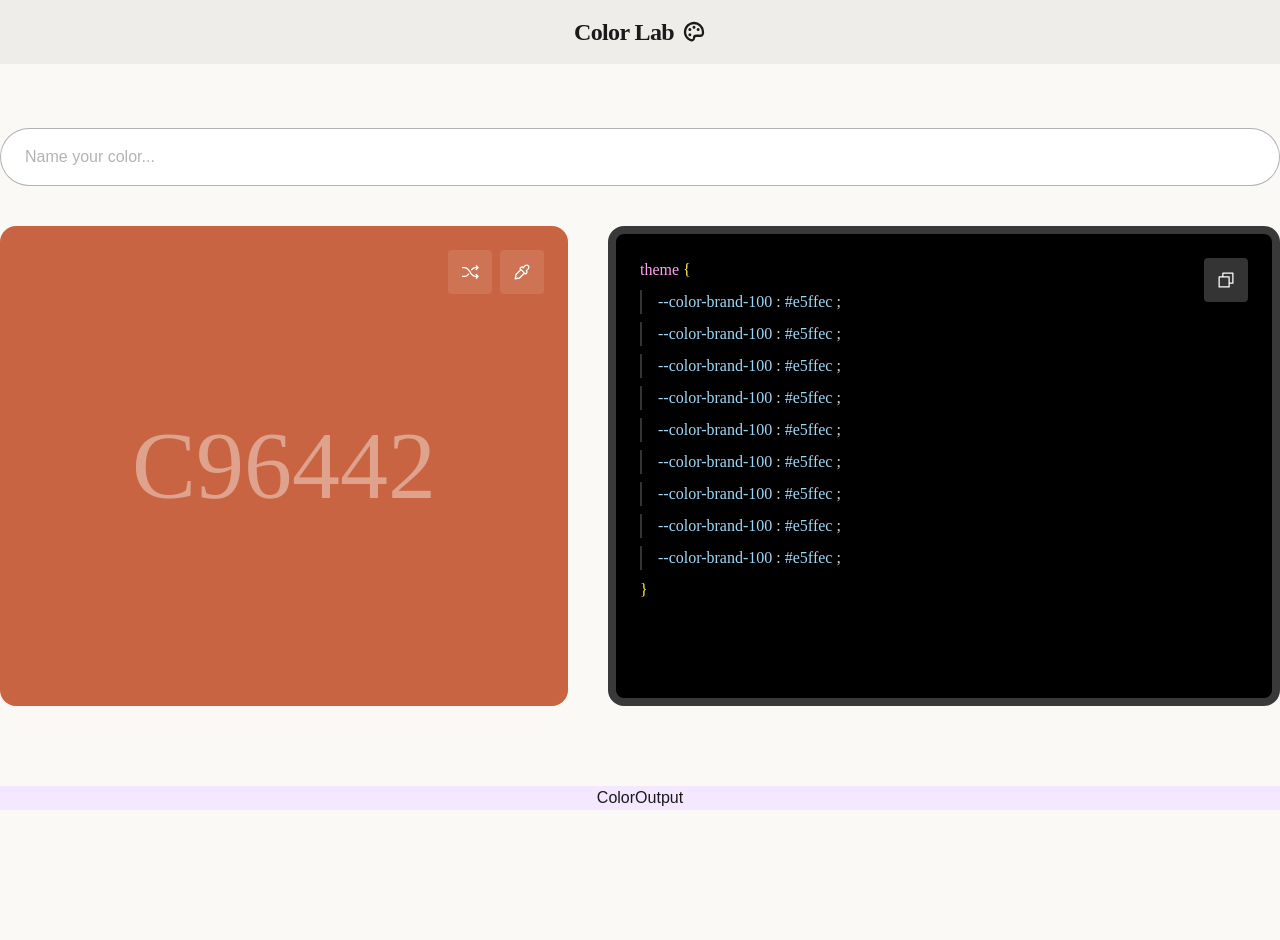
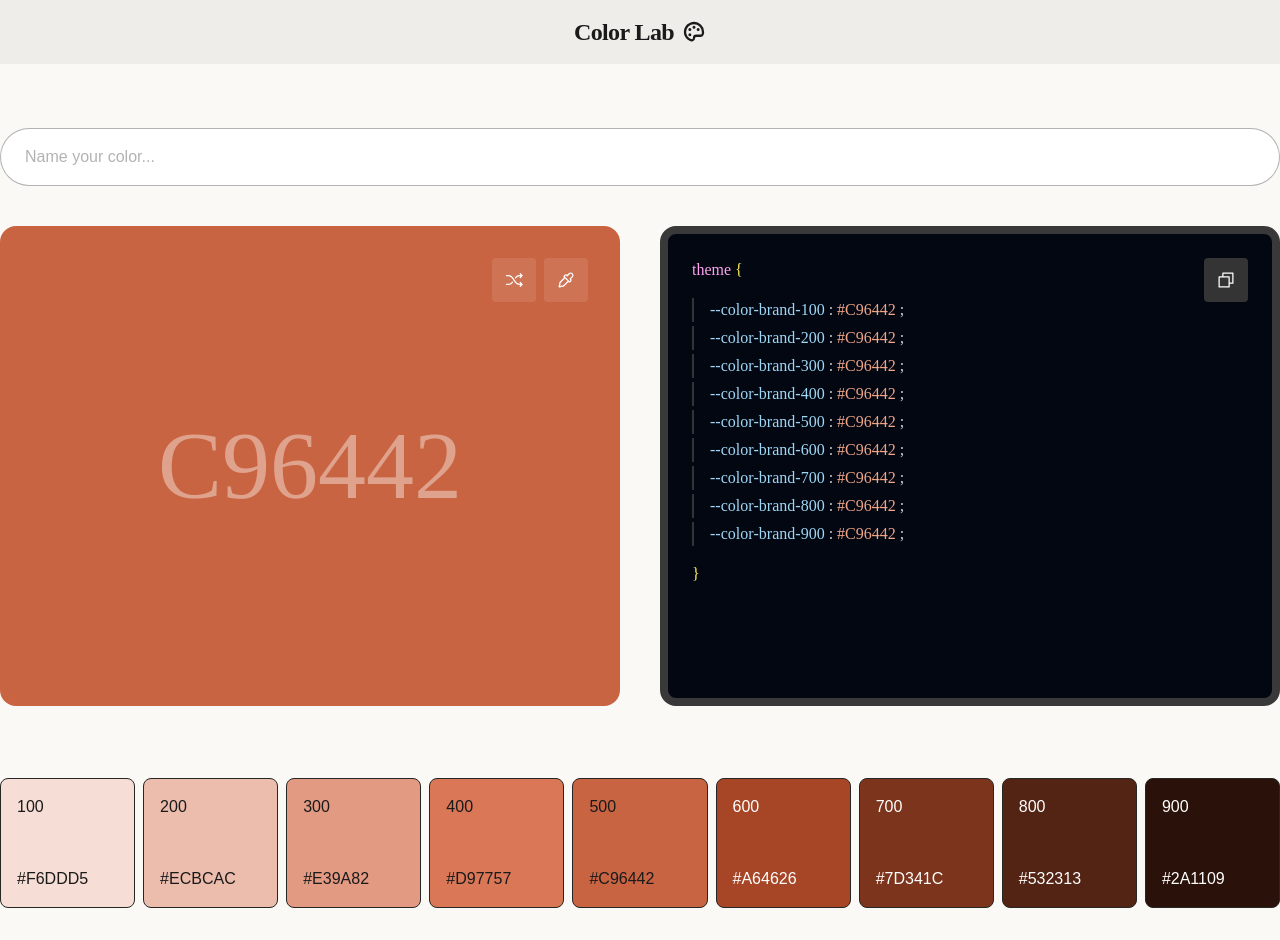
Before and after one commit to JoelleVoogt/color-lab, a Next.js app: page / in a window 1280 px wide. Before the commit the page ends 850 px from the top, so only its background shows below. Built offline with nearby package versions, Linux system fonts and the light colour scheme.

Commit message:
Added the color variables

```diff
--- /dev/null
+++ b/components/code_variable.tsx
@@ -0,0 +1,24 @@
+export default function CodeVariable({
+  name,
+  scale,
+  value,
+}: {
+  name: string;
+  scale: string;
+  value: string;
+}) {
+  return (
+    <>
+      <div className="flex flex-row w-full border-l-2 border-[#343434] pl-4">
+        <p className="font-mono text-[#9ED8F7]">--color</p>
+        <p className="font-mono text-[#9ED8F7]">-{name}</p>
+        <div className="flex gap-1">
+          <p className="font-mono text-[#9ED8F7]">-{scale}</p>
+          <p className="font-mono text-[#D4D4D4]">:</p>
+          <p className="font-mono text-[#EFA688]">{value}</p>
+          <p className="font-mono text-[#D4D4D4]">;</p>
+        </div>
+      </div>
+    </>
+  );
+}
--- /dev/null
+++ b/components/color_variable.tsx
@@ -0,0 +1,21 @@
+export default function ColorVariable({
+  scale,
+  value,
+  text,
+}: {
+  scale: string;
+  value: string;
+  text: "white" | "gray-950";
+}) {
+  return (
+    <>
+      <div
+        className="flex flex-col gap-12 w-full p-4 rounded-lg border border-[#262624]"
+        style={{ backgroundColor: `${value}`, color: `${text}` }}
+      >
+        <p>{scale}</p>
+        <p>{value}</p>
+      </div>
+    </>
+  );
+}
--- a/sections/code_output.tsx
+++ b/sections/code_output.tsx
@@ -1,11 +1,12 @@
 "use client";
 
 import { CopyIcon } from "@phosphor-icons/react";
+import CodeVariable from "@/components/code_variable";
 
 export default function ColorPicker() {
   return (
     <>
-      <div className="flex flex-1 relative py-6 pl-6 pr-24 h-[480px] justify-start items-start bg-black border-8 border-[#393939] font-mono w-full rounded-2xl">
+      <div className="flex flex-1 relative p-6 h-[480px] justify-start items-start bg-gray-950 border-8 border-[#393939] font-mono w-full rounded-2xl">
         <div className="flex flex-row gap-2 absolute top-6 right-6">
           <button
             type="button"
@@ -16,91 +17,22 @@ export default function ColorPicker() {
           </button>
         </div>
 
-        <div className="flex flex-col gap-2">
+        <div className="flex flex-col gap-4 pr-24">
           <div className="flex flex-row gap-1">
             <p className="font-mono text-[#FFA1EE]">theme</p>
             <p className="font-mono text-[#FFEE58] w-full">{"{"}</p>
           </div>
 
-          <div className="flex-col">
-            <div className="flex flex-row gap-1 w-full border-l-2 border-[#343434] pl-4">
-              <p className="font-mono text-[#9ED8F7]">--color-brand-100</p>
-              <p className="font-mono text-[#D4D4D4]">:</p>
-              <p className="font-mono text-[#9ED8F7]">#e5ffec</p>
-              <p className="font-mono text-[#D4D4D4]">;</p>
-            </div>
-          </div>
-
-          <div className="flex-col">
-            <div className="flex flex-row gap-1 w-full border-l-2 border-[#343434] pl-4">
-              <p className="font-mono text-[#9ED8F7]">--color-brand-100</p>
-              <p className="font-mono text-[#D4D4D4]">:</p>
-              <p className="font-mono text-[#9ED8F7]">#e5ffec</p>
-              <p className="font-mono text-[#D4D4D4]">;</p>
-            </div>
-          </div>
-
-          <div className="flex-col">
-            <div className="flex flex-row gap-1 w-full border-l-2 border-[#343434] pl-4">
-              <p className="font-mono text-[#9ED8F7]">--color-brand-100</p>
-              <p className="font-mono text-[#D4D4D4]">:</p>
-              <p className="font-mono text-[#9ED8F7]">#e5ffec</p>
-              <p className="font-mono text-[#D4D4D4]">;</p>
-            </div>
-          </div>
-
-          <div className="flex-col">
-            <div className="flex flex-row gap-1 w-full border-l-2 border-[#343434] pl-4">
-              <p className="font-mono text-[#9ED8F7]">--color-brand-100</p>
-              <p className="font-mono text-[#D4D4D4]">:</p>
-              <p className="font-mono text-[#9ED8F7]">#e5ffec</p>
-              <p className="font-mono text-[#D4D4D4]">;</p>
-            </div>
-          </div>
-
-          <div className="flex-col">
-            <div className="flex flex-row gap-1 w-full border-l-2 border-[#343434] pl-4">
-              <p className="font-mono text-[#9ED8F7]">--color-brand-100</p>
-              <p className="font-mono text-[#D4D4D4]">:</p>
-              <p className="font-mono text-[#9ED8F7]">#e5ffec</p>
-              <p className="font-mono text-[#D4D4D4]">;</p>
-            </div>
-          </div>
-
-          <div className="flex-col">
-            <div className="flex flex-row gap-1 w-full border-l-2 border-[#343434] pl-4">
-              <p className="font-mono text-[#9ED8F7]">--color-brand-100</p>
-              <p className="font-mono text-[#D4D4D4]">:</p>
-              <p className="font-mono text-[#9ED8F7]">#e5ffec</p>
-              <p className="font-mono text-[#D4D4D4]">;</p>
-            </div>
-          </div>
-
-          <div className="flex-col">
-            <div className="flex flex-row gap-1 w-full border-l-2 border-[#343434] pl-4">
-              <p className="font-mono text-[#9ED8F7]">--color-brand-100</p>
-              <p className="font-mono text-[#D4D4D4]">:</p>
-              <p className="font-mono text-[#9ED8F7]">#e5ffec</p>
-              <p className="font-mono text-[#D4D4D4]">;</p>
-            </div>
-          </div>
-
-          <div className="flex-col">
-            <div className="flex flex-row gap-1 w-full border-l-2 border-[#343434] pl-4">
-              <p className="font-mono text-[#9ED8F7]">--color-brand-100</p>
-              <p className="font-mono text-[#D4D4D4]">:</p>
-              <p className="font-mono text-[#9ED8F7]">#e5ffec</p>
-              <p className="font-mono text-[#D4D4D4]">;</p>
-            </div>
-          </div>
-
-          <div className="flex-col">
-            <div className="flex flex-row gap-1 w-full border-l-2 border-[#343434] pl-4">
-              <p className="font-mono text-[#9ED8F7]">--color-brand-100</p>
-              <p className="font-mono text-[#D4D4D4]">:</p>
-              <p className="font-mono text-[#9ED8F7]">#e5ffec</p>
-              <p className="font-mono text-[#D4D4D4]">;</p>
-            </div>
+          <div className="flex flex-col gap-1">
+            <CodeVariable name="brand" scale="100" value="#C96442" />
+            <CodeVariable name="brand" scale="200" value="#C96442" />
+            <CodeVariable name="brand" scale="300" value="#C96442" />
+            <CodeVariable name="brand" scale="400" value="#C96442" />
+            <CodeVariable name="brand" scale="500" value="#C96442" />
+            <CodeVariable name="brand" scale="600" value="#C96442" />
+            <CodeVariable name="brand" scale="700" value="#C96442" />
+            <CodeVariable name="brand" scale="800" value="#C96442" />
+            <CodeVariable name="brand" scale="900" value="#C96442" />
           </div>
 
           <p className="font-mono text-[#FFEE58] w-full">{"}"}</p>
--- a/sections/color_output.tsx
+++ b/sections/color_output.tsx
@@ -1,7 +1,17 @@
-export default function CodeOutput() {
+import ColorVariable from "@/components/color_variable";
+
+export default function ColorOutput() {
   return (
-    <p className="flex justify-center max-w-7xl w-full m-10 bg-purple-100">
-      ColorOutput
-    </p>
+    <div className="flex flex-row gap-2 max-w-7xl w-full my-8">
+      <ColorVariable scale="100" value="#F6DDD5" text="gray-950" />
+      <ColorVariable scale="200" value="#ECBCAC" text="gray-950" />
+      <ColorVariable scale="300" value="#E39A82" text="gray-950" />
+      <ColorVariable scale="400" value="#D97757" text="gray-950" />
+      <ColorVariable scale="500" value="#C96442" text="gray-950" />
+      <ColorVariable scale="600" value="#A64626" text="white" />
+      <ColorVariable scale="700" value="#7D341C" text="white" />
+      <ColorVariable scale="800" value="#532313" text="white" />
+      <ColorVariable scale="900" value="#2A1109" text="white" />
+    </div>
   );
 }
--- a/sections/color_picker.tsx
+++ b/sections/color_picker.tsx
@@ -5,7 +5,7 @@ import { ShuffleIcon, EyedropperIcon } from "@phosphor-icons/react";
 export default function ColorPicker() {
   return (
     <>
-      <div className="flex flex-1 relative p-4 h-[480px] justify-center items-center bg-[#C96442] font-mono w-full rounded-2xl">
+      <div className="flex flex-1 relative p-6 h-[480px] justify-center items-center bg-[#C96442] border-8 border-[#C96442] font-mono w-full rounded-2xl">
         <div className="flex flex-row gap-2 absolute top-6 right-6">
           <button
             type="button"
@@ -14,7 +14,6 @@ export default function ColorPicker() {
           >
             <ShuffleIcon size={20} weight="regular" color="white" />
           </button>
-
           <button
             type="button"
             aria-label="Pick color"
--- a/sections/nav.tsx
+++ b/sections/nav.tsx
@@ -1,7 +1,6 @@
 "use client";
 
 import Link from "next/link";
-import React from "react";
 import { PaletteIcon } from "@phosphor-icons/react";
 
 export default function Nav() {
```
